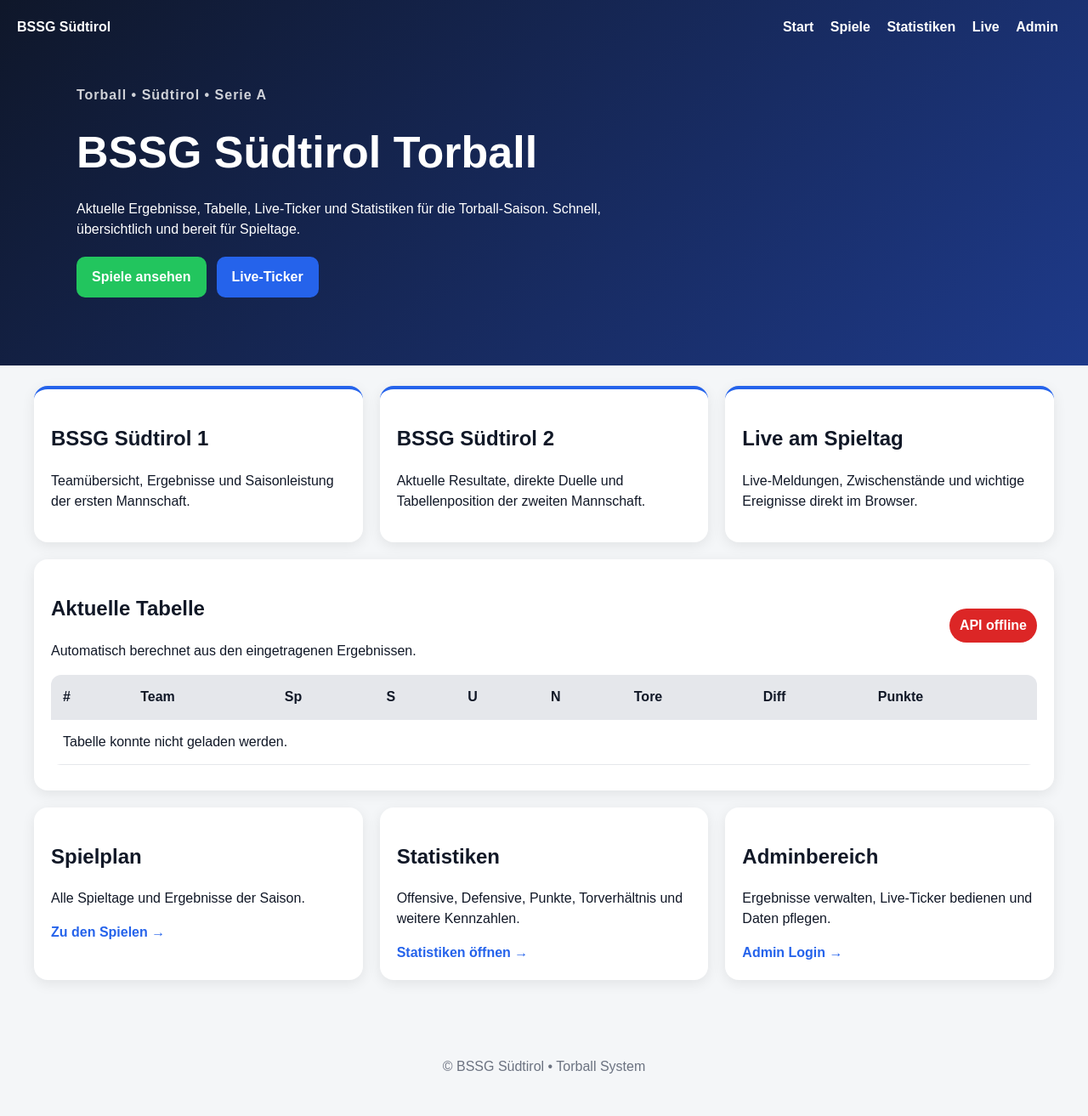
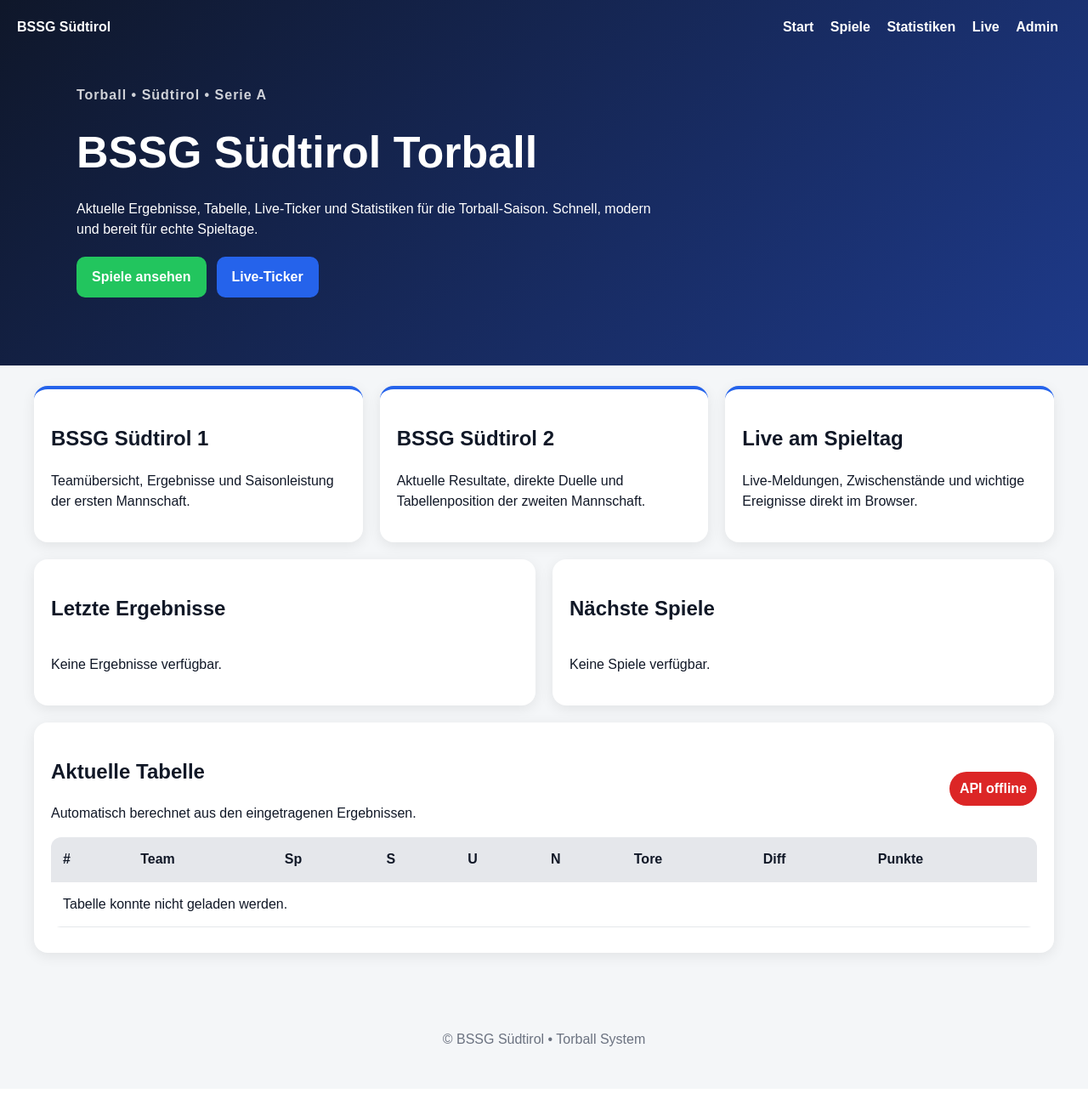
Before and after one commit to Schenna43lp1/torball.it, a PHP site: page / in a window 1280 px wide. Shown: the whole page at 85% size. After the commit the page ends 1231 px from the top, so only its background shows below. Run offline with PHP 8.4, Linux system fonts and the light colour scheme.

Commit message:
Add latest results and upcoming matches sections

```diff
--- a/index.php
+++ b/index.php
@@ -26,7 +26,7 @@
         <h1>BSSG Südtirol Torball</h1>
         <p>
             Aktuelle Ergebnisse, Tabelle, Live-Ticker und Statistiken für die Torball-Saison.
-            Schnell, übersichtlich und bereit für Spieltage.
+            Schnell, modern und bereit für echte Spieltage.
         </p>
         <div class="hero-actions">
             <a class="btn" href="matches.php">Spiele ansehen</a>
@@ -48,6 +48,22 @@
         <div class="card highlight">
             <h2>Live am Spieltag</h2>
             <p>Live-Meldungen, Zwischenstände und wichtige Ereignisse direkt im Browser.</p>
+        </div>
+    </section>
+
+    <section class="grid">
+        <div class="card">
+            <h2>Letzte Ergebnisse</h2>
+            <div id="latest-results" class="results-list">
+                <p>Lade Ergebnisse…</p>
+            </div>
+        </div>
+
+        <div class="card">
+            <h2>Nächste Spiele</h2>
+            <div id="next-matches" class="next-list">
+                <p>Lade Spiele…</p>
+            </div>
         </div>
     </section>
 
@@ -81,24 +97,6 @@
             </table>
         </div>
     </section>
-
-    <section class="grid">
-        <div class="card">
-            <h2>Spielplan</h2>
-            <p>Alle Spieltage und Ergebnisse der Saison.</p>
-            <a class="text-link" href="matches.php">Zu den Spielen →</a>
-        </div>
-        <div class="card">
-            <h2>Statistiken</h2>
-            <p>Offensive, Defensive, Punkte, Torverhältnis und weitere Kennzahlen.</p>
-            <a class="text-link" href="stats.php">Statistiken öffnen →</a>
-        </div>
-        <div class="card">
-            <h2>Adminbereich</h2>
-            <p>Ergebnisse verwalten, Live-Ticker bedienen und Daten pflegen.</p>
-            <a class="text-link" href="admin/login.php">Admin Login →</a>
-        </div>
-    </section>
 </main>
 
 <footer>
@@ -123,21 +121,28 @@ async function loadHealth() {
 
 async function loadTable() {
     const tbody = document.querySelector('#table tbody');
+
     try {
         const res = await fetch(apiBase + '/api/table');
         const data = await res.json();
+
         tbody.innerHTML = '';
 
-        if (!Array.isArray(data) || data.length === 0) {
-            tbody.innerHTML = '<tr><td colspan="9">Noch keine Tabellendaten vorhanden.</td></tr>';
-            return;
-        }
+        let rank = 1;
 
-        let rank = 1;
         data.forEach(team => {
             const row = document.createElement('tr');
+
+            if(rank <= 3) {
+                row.classList.add('table-top');
+            }
+
+            if(rank >= data.length - 1) {
+                row.classList.add('table-relegation');
+            }
+
             row.innerHTML = `
-                <td>${rank++}</td>
+                <td>${rank}</td>
                 <td><strong>${team.team}</strong></td>
                 <td>${team.games_played}</td>
                 <td>${team.wins}</td>
@@ -147,15 +152,67 @@ async function loadTable() {
                 <td>${team.goal_difference}</td>
                 <td><strong>${team.points}</strong></td>
             `;
+
             tbody.appendChild(row);
+            rank++;
         });
     } catch (error) {
         tbody.innerHTML = '<tr><td colspan="9">Tabelle konnte nicht geladen werden.</td></tr>';
     }
 }
 
+async function loadMatches() {
+    try {
+        const res = await fetch(apiBase + '/api/matches');
+        const matches = await res.json();
+
+        const latest = document.getElementById('latest-results');
+        const upcoming = document.getElementById('next-matches');
+
+        latest.innerHTML = '';
+        upcoming.innerHTML = '';
+
+        const played = matches.filter(m => m.match_status === 'played').slice(-5).reverse();
+        const scheduled = matches.filter(m => m.match_status !== 'played').slice(0,5);
+
+        played.forEach(match => {
+            const el = document.createElement('div');
+            el.className = 'match-card';
+            el.innerHTML = `
+                <div>
+                    <strong>${match.home_team}</strong><br>
+                    <small>vs ${match.away_team}</small>
+                </div>
+                <div class="match-score">
+                    ${match.home_goals} : ${match.away_goals}
+                </div>
+            `;
+            latest.appendChild(el);
+        });
+
+        scheduled.forEach(match => {
+            const el = document.createElement('div');
+            el.className = 'match-card';
+            el.innerHTML = `
+                <div>
+                    <strong>${match.home_team}</strong><br>
+                    <small>vs ${match.away_team}</small>
+                </div>
+                <div class="match-score">
+                    VS
+                </div>
+            `;
+            upcoming.appendChild(el);
+        });
+    } catch (error) {
+        document.getElementById('latest-results').innerHTML = '<p>Keine Ergebnisse verfügbar.</p>';
+        document.getElementById('next-matches').innerHTML = '<p>Keine Spiele verfügbar.</p>';
+    }
+}
+
 loadHealth();
 loadTable();
+loadMatches();
 </script>
 </body>
 </html>
```
